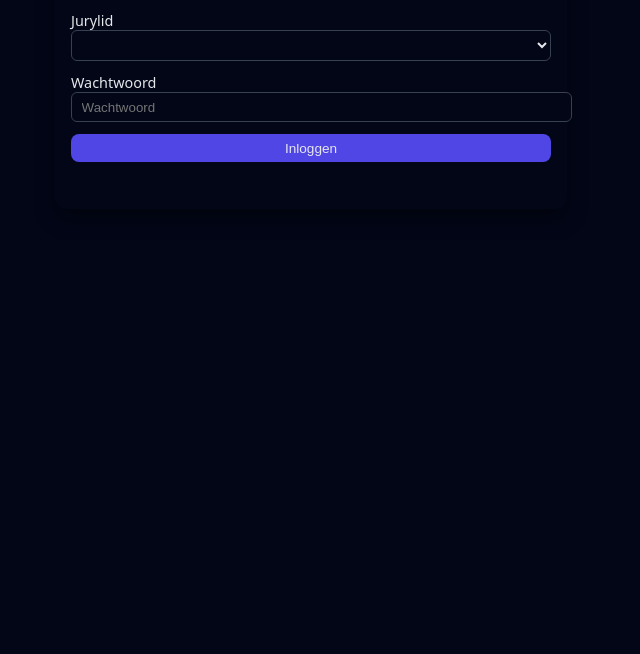
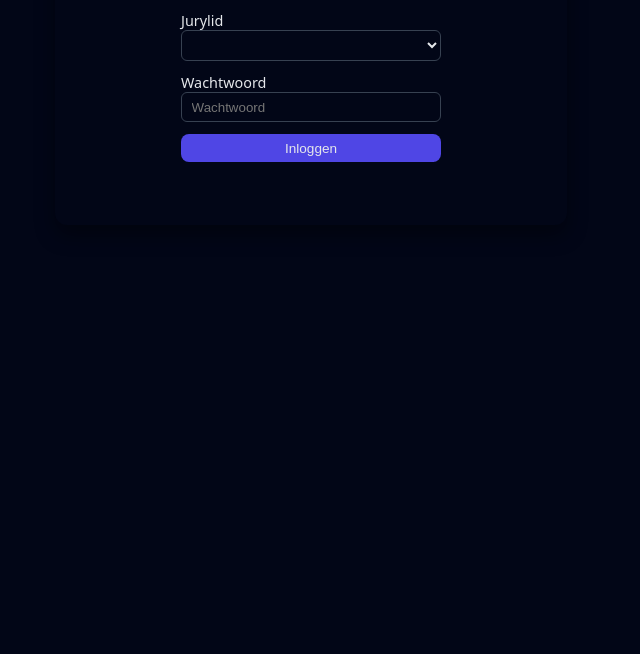
Before and after one commit to Darthkatzs/Jurycarnaval, a website: page src/public/index.html in a window 1280 px wide. Shown: the part 146-800 px from the top of the page, without its empty margins (329-969 px from the left). Drawn offline with Linux system fonts and the light colour scheme; no server answers.

Commit message:
Maak loginvelden even breed en centreren

```diff
--- a/src/public/index.html
+++ b/src/public/index.html
@@ -7,9 +7,19 @@
   <style>
     body { margin: 0; font-family: system-ui, -apple-system, BlinkMacSystemFont, "Segoe UI", sans-serif; background: #020617; color: #e5e7eb; }
     .container { max-width: 480px; margin: 1.5rem auto; padding: 1rem; background: #020617; border-radius: 0.75rem; box-shadow: 0 10px 20px rgba(0,0,0,0.4); }
-    h1 { margin-top: 0; font-size: 1.4rem; }
+    h1 { margin-top: 0; font-size: 1.4rem; text-align: center; }
+    #login-section { max-width: 260px; margin: 0 auto 1rem; }
     label { display: block; margin-bottom: 0.75rem; font-size: 0.9rem; }
-    select, input[type="password"] { width: 100%; padding: 0.4rem 0.6rem; border-radius: 0.375rem; border: 1px solid #374151; background: #020617; color: #e5e7eb; }
+    select, input[type="password"] {
+      width: 100%;
+      box-sizing: border-box;
+      padding: 0.4rem 0.6rem;
+      border-radius: 0.375rem;
+      border: 1px solid #374151;
+      background: #020617;
+      color: #e5e7eb;
+      display: block;
+    }
     .contestant { display: flex; align-items: center; justify-content: space-between; padding: 0.45rem 0; border-bottom: 1px solid #111827; font-size: 0.9rem; }
     .scores { display: flex; gap: 0.25rem; flex-wrap: wrap; justify-content: flex-end; }
     .score-btn { border-radius: 999px; padding: 0.2rem 0.5rem; border: 1px solid #4b5563; background: #020617; color: #e5e7eb; font-size: 0.75rem; }
```
